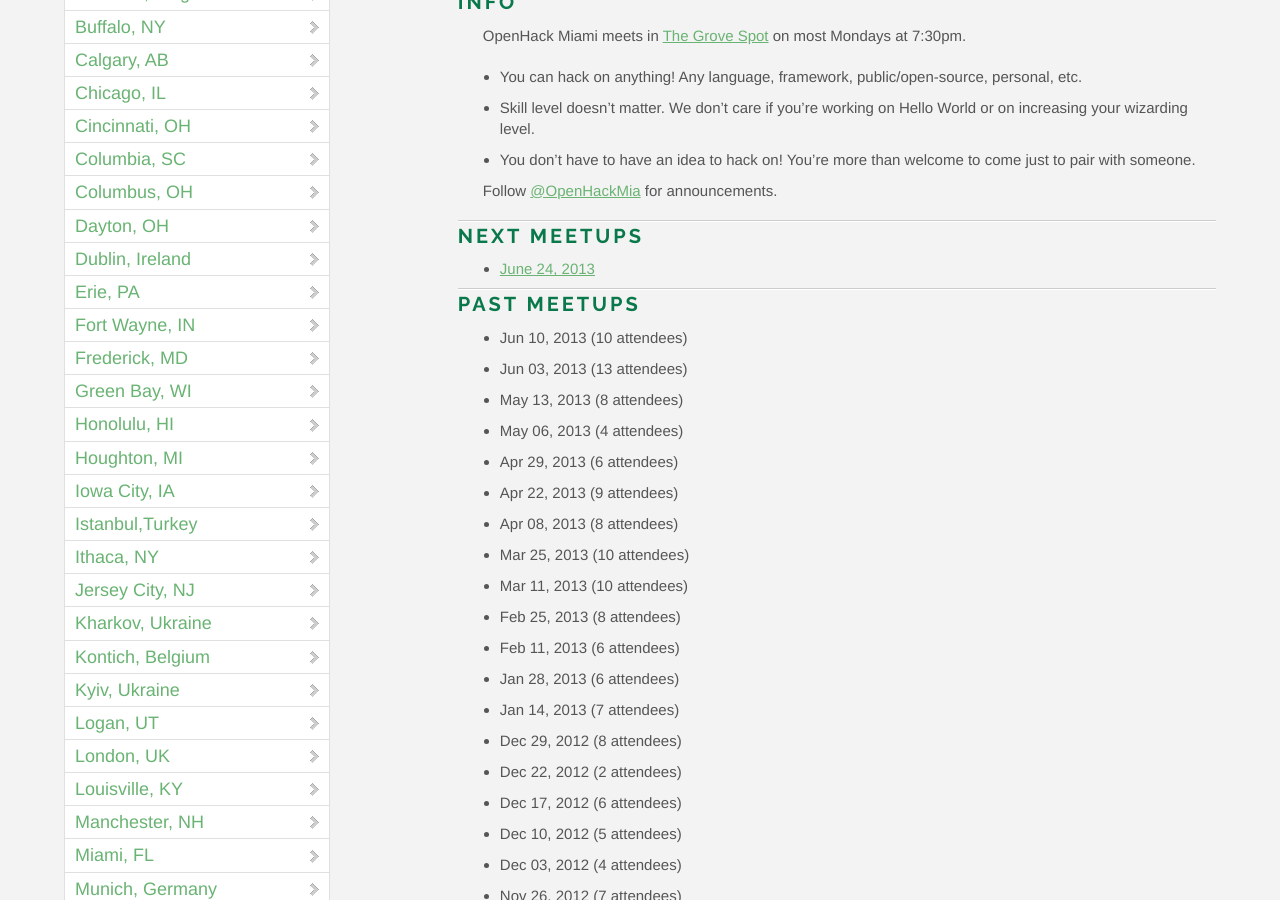
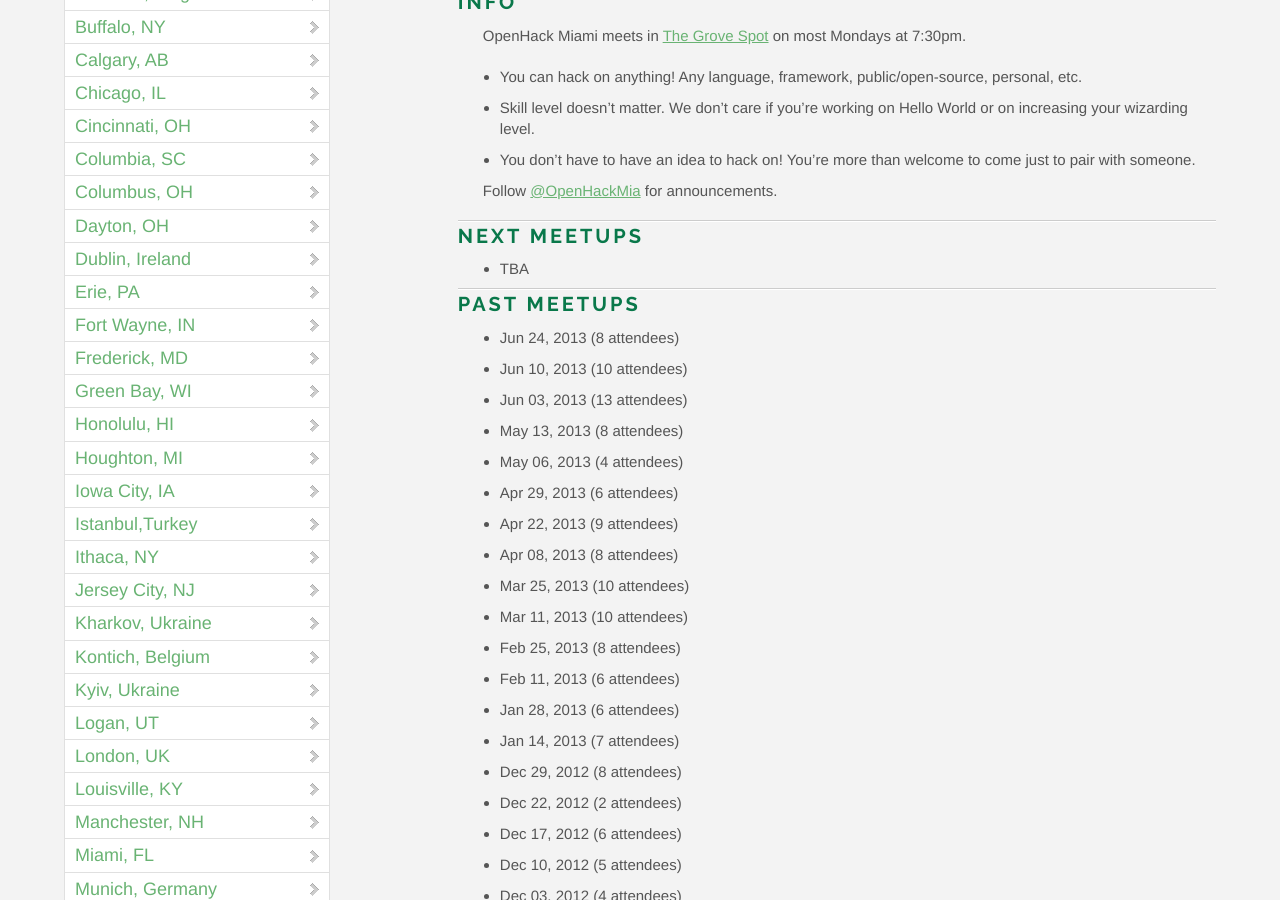
Before and after one commit to OpenHack/openhack.github.com, a Jekyll site: the page built from miami/index.markdown, in a window 1280 px wide and 900 px high, scrolled down 703 px. Built offline with Jekyll 4.4.1, drawn with Linux system fonts in a browser that asks for light colours; nearby versions of some CDN libraries; Markdown is read by kramdown in place of the engine named in the settings; comment, search, counter and statistics services are not loaded.

Commit message:
Miami update: attendee info for today's meetup

```diff
--- a/miami/index.markdown
+++ b/miami/index.markdown
@@ -19,10 +19,11 @@ Follow [@OpenHackMia](http://twitter.com/openhackmia) for announcements.
 
 ### Next meetups
 
-* [June 24, 2013](http://www.meetup.com/miamirb/events/125319012/)
+* TBA
 
 ### Past meetups
 
+* Jun 24, 2013 (8 attendees)
 * Jun 10, 2013 (10 attendees)
 * Jun 03, 2013 (13 attendees)
 * May 13, 2013 (8 attendees)
```
